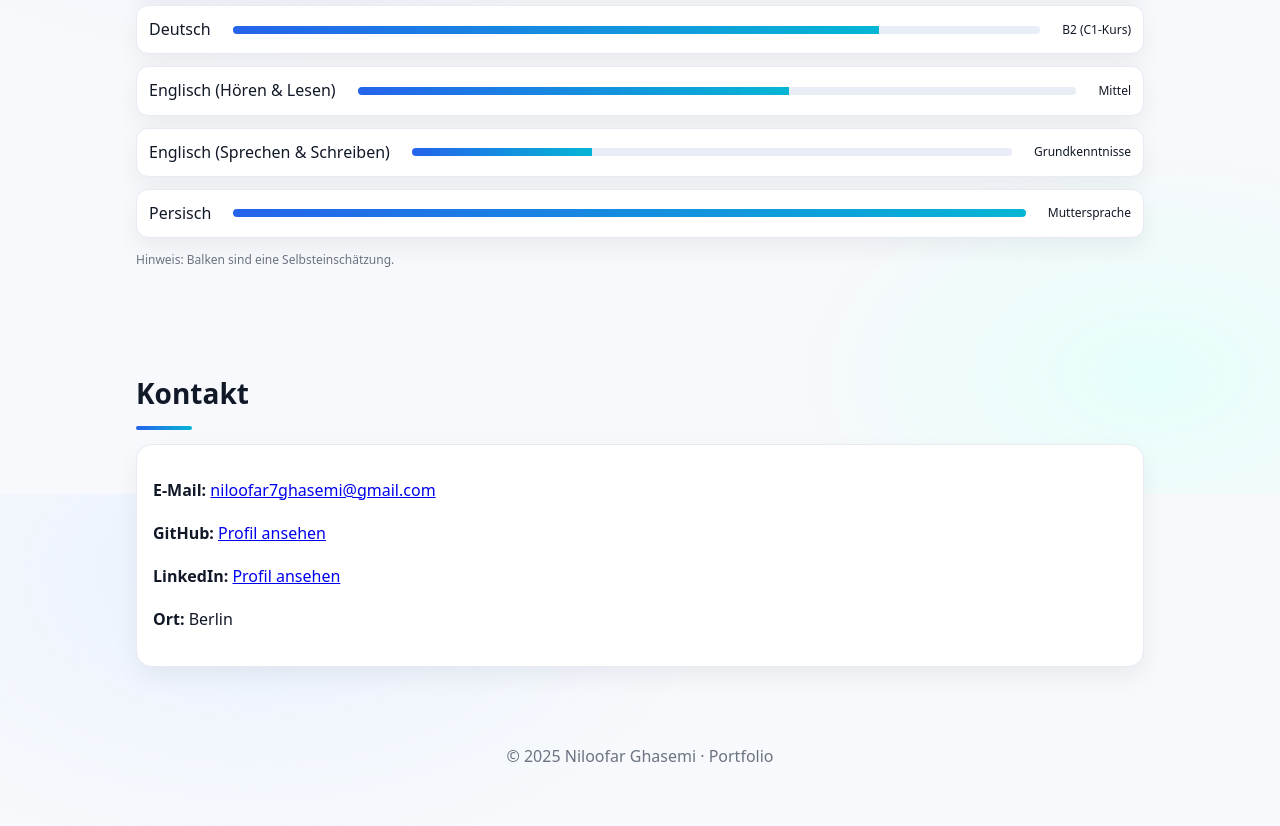
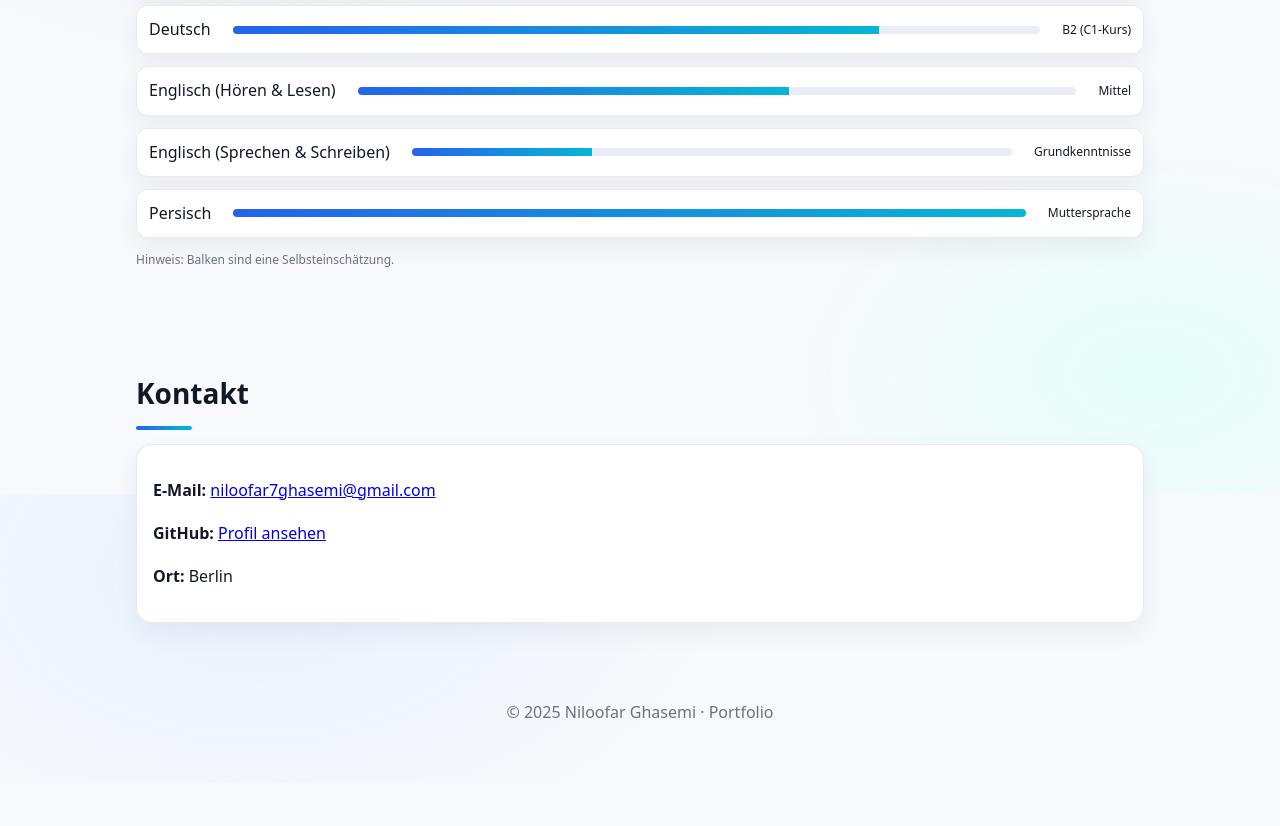
Before and after one commit to niloofar7ghasemi/Portfolio, a plain HTML site: page index.html in a window 1280 px wide. Shown: the part 1906-2732 px from the top of the page. After the commit the page ends 2689 px from the top, so only its background shows below. Drawn offline with Linux system fonts and the light colour scheme.

Commit message:
Update index.html

```diff
--- a/index.html
+++ b/index.html
@@ -146,9 +146,6 @@
         <p><strong>GitHub:</strong>
           <a href="https://github.com/niloofar7ghasemi" target="_blank" rel="noopener">Profil ansehen</a>
         </p>
-        <p><strong>LinkedIn:</strong>
-        <a href="https://www.linkedin.com/in/niloofar-ghasemi-041244383/" target="_blank" rel="noopener">Profil ansehen</a>
-        </p>
         <p><strong>Ort:</strong> Berlin</p>
       </div>
     </section>
@@ -158,4 +155,5 @@
   </footer>
   <script src="script.js"></script>
 </body>
+
 </html>
```
